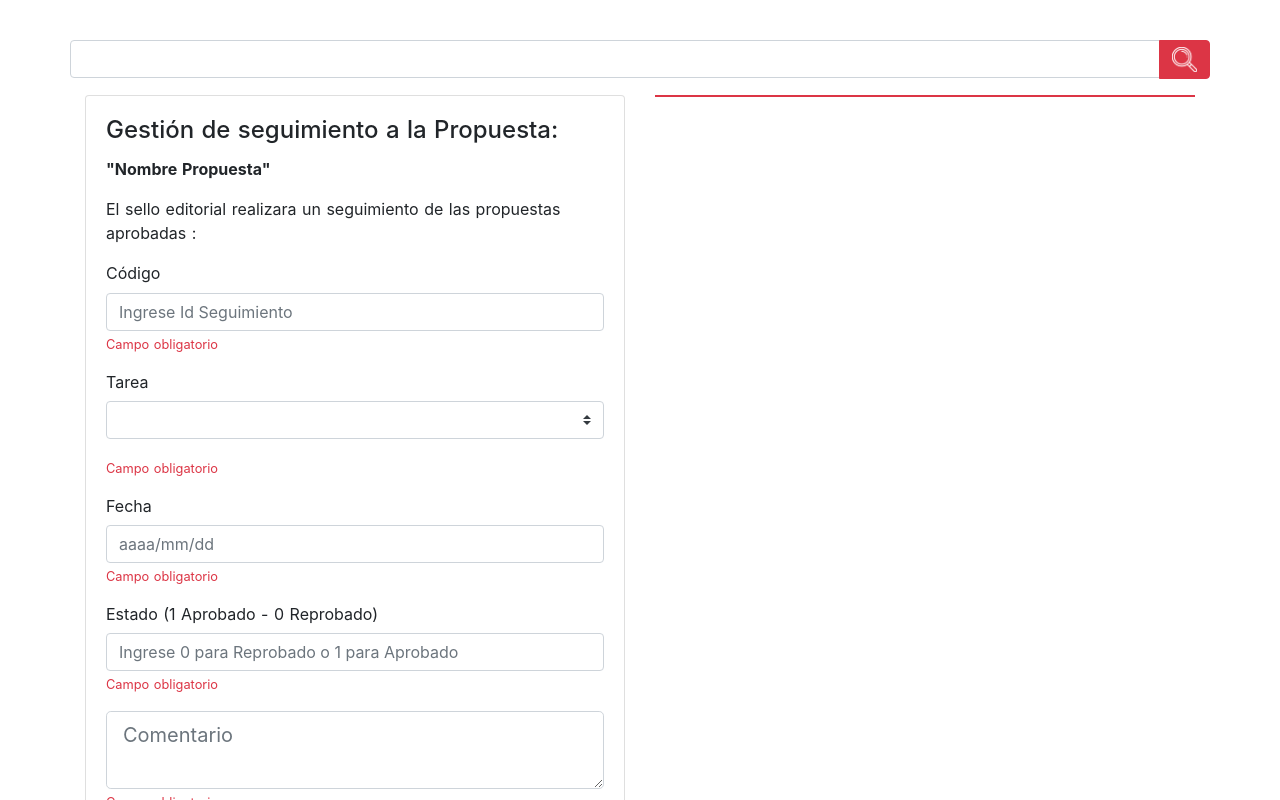
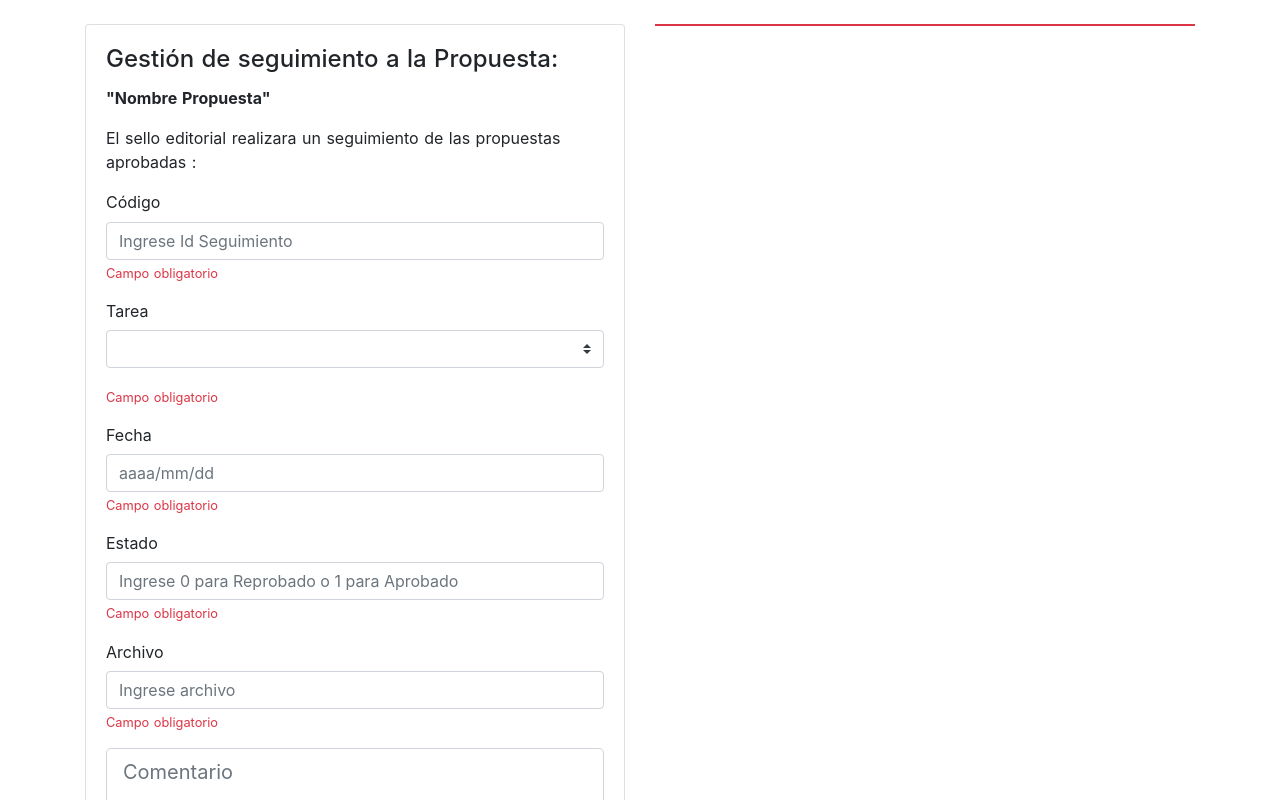
Before and after one commit to Josewp10/Editorial, a Nuxt app in the folder Frontend/: page /seguimiento in a window 1280 px wide. Shown: the top 800 px of the page. Built offline with nearby package versions, Linux system fonts and the light colour scheme; no server answers.

Commit message:
CRUD Seguimiento

```diff
--- a/Frontend/assets/seguimiento.js
+++ b/Frontend/assets/seguimiento.js
@@ -11,13 +11,14 @@ export default {
                 fecha: "",
                 estado: "",
                 comentario: "",
+                archivo:"",
                 acciones: true
             },
             lista_seguimiento: [],
             lista_tareas: []
         };
     },
-    mounted() {
+    mounted(){
         this.listarSeguimientos();
         this.listarTareas();
     },
@@ -25,7 +26,7 @@ export default {
         validacionId() {
             return this.validar_condicion(this.seguimiento.id.length > 0)
         },
-        validacionIdTarea() {
+        validacionTarea() {
             return this.validar_condicion(this.seguimiento.id_tarea.length > 0)
         },
         validacionFecha() {
@@ -57,7 +58,7 @@ export default {
                     for (let i in this.lista_seguimiento) {
                         this.lista_seguimiento[i].acciones = true;
                     }
-                    console.log(lista_seguimiento);
+                    console.log(this.lista_seguimiento);
                     //this.enEdicion = true;
                 })
                 .catch(error => {
@@ -79,24 +80,28 @@ export default {
                 });
         },
         crearSeguimiento() {
+            //console.log(this.seguimiento);
+
             if (this.validacion == true) {
                 axios
                     .post("http://127.0.0.1:3001/seguimiento", this.seguimiento)
                     .then(response => {
-                        this.lista_seguimiento.push(response.data.info);
-                       // alert(lista_seguimiento);
-                        //lista de seguimientos
+                        console.log(response);
+
+                        this.lista_seguimiento.push(response.data);
+
                         this.seguimiento = {
                             id: "",
                             id_tarea: "",
                             fecha: "",
                             estado: "",
                             comentario: "",
+                            archivo:"",
                             acciones: true
                         };
                     })
                     .catch(error => {
-                        console.log(error);
+                        console.log(error.response);
                     });
             } else {
                 alert("LLene todos los campos correctamente");
@@ -133,6 +138,7 @@ export default {
                     this.seguimiento.fecha = array[0].fecha;
                     this.seguimiento.comentario = array[0].comentario;
                     this.seguimiento.estado = array[0].estado;
+                    this.seguimiento.archivo = array[0].archivo,
                     this.seguimiento.acciones = true;
                 })
                 .catch((error) => {
@@ -150,11 +156,14 @@ export default {
                         );
                         this.lista_seguimiento.splice(posicion, 1, this.seguimiento);
                         this.enEdicion = false;
+                        this.listarTareas();
                         this.seguimiento = {
+                            id: "",
                             id_tarea: "",
                             fecha: "",
+                            estado: "",
                             comentario: "",
-                            estado: "",
+                            archivo:"",
                             acciones: true
                         };
                     })
--- a/Frontend/assets/tareas.js
+++ b/Frontend/assets/tareas.js
@@ -67,7 +67,6 @@ export default {
           .post("http://127.0.0.1:3001/tareas", this.pu_tarea)
           .then(response => {
             this.lista_tareas.push(response.data.info);
-            alert(lista_tareas);
             this.pu_tarea = {
               id: "",
               nombre: "",
@@ -139,6 +138,7 @@ export default {
             this.lista_tareas.splice(posicion, 1, this.pu_tarea);
             this.enEdicion = false;
             this.pu_tarea = {
+              id:"",
               nombre: "",
               descripcion: "",
               modulo: "",
--- a/Frontend/pages/seguimiento.vue
+++ b/Frontend/pages/seguimiento.vue
@@ -2,19 +2,6 @@
   <div>
     <br />
     <b-container class="bv-example-row mb-3">
-      <b-row>
-        <b-input-group class="mt-3">
-          <b-form-input></b-form-input>
-          <b-input-group-append>
-            <b-button variant="danger">
-              <b-img center src="@/static/images/buscar.png" width="25" height="25"></b-img>
-            </b-button>
-          </b-input-group-append>
-        </b-input-group>
-        <br />
-        <br />
-        <b-table striped hover :items="lista_busqueda"></b-table>
-      </b-row>
       <b-row>
         <b-col>
           <b-card title="Gestión de seguimiento a la Propuesta: ">
@@ -37,9 +24,9 @@
               </b-form-group>
 
               <b-form-group label="Tarea">
-               <b-form-select v-model="seguimiento.id_tarea" :options="lista_tareas" value-field="id"
+             <b-form-select v-model="seguimiento.id_tarea" :options="lista_tareas" value-field="id"
                text-field="nombre" class="mb-3"></b-form-select>
-                <b-form-invalid-feedback :state="validacionIdTarea">Campo obligatorio</b-form-invalid-feedback>
+                <b-form-invalid-feedback :state="validacionTarea">Campo obligatorio</b-form-invalid-feedback>
               </b-form-group>
 
               <b-form-group label="Fecha">
@@ -52,7 +39,7 @@
                 <b-form-invalid-feedback :state="validacionFecha">Campo obligatorio</b-form-invalid-feedback>
               </b-form-group>
 
-              <b-form-group label="Estado (1 Aprobado - 0 Reprobado)">
+              <b-form-group label="Estado">
                 <b-form-input
                   class="form-control"
                   type="text"
@@ -60,6 +47,18 @@
                   v-model="seguimiento.estado"
                   placeholder="Ingrese 0 para Reprobado o 1 para Aprobado "
                   id="estado"
+                />
+                <b-form-invalid-feedback :state="validacionEstado">Campo obligatorio</b-form-invalid-feedback>
+              </b-form-group>
+
+               <b-form-group label="Archivo">
+                <b-form-input
+                  class="form-control"
+                  type="text"
+                  required
+                  v-model="seguimiento.archivo"
+                  placeholder="Ingrese archivo"
+                  id="archivo"
                 />
                 <b-form-invalid-feedback :state="validacionEstado">Campo obligatorio</b-form-invalid-feedback>
               </b-form-group>
```
Also changed, not shown: 2 other files (tests, documents, lock files or other folders).
